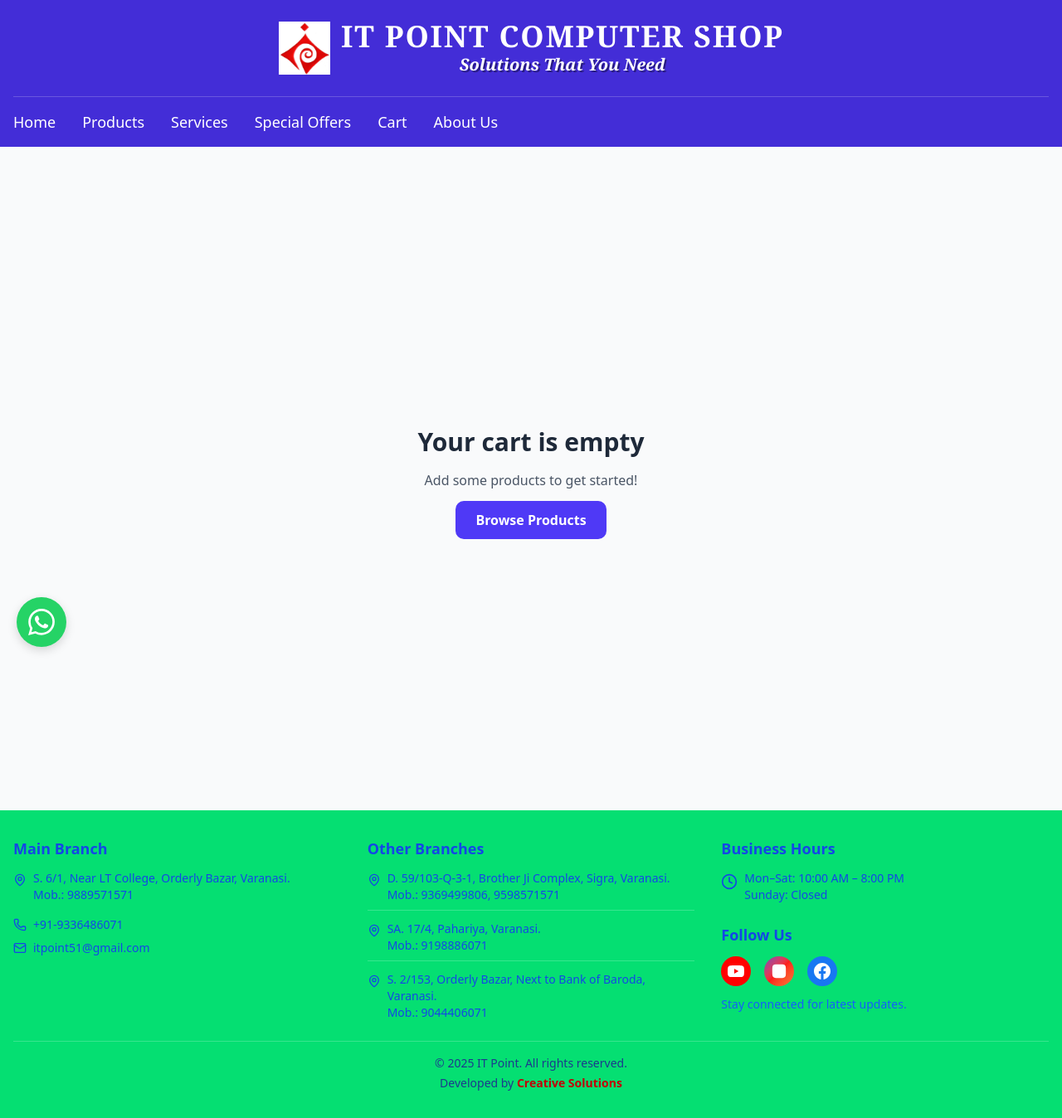
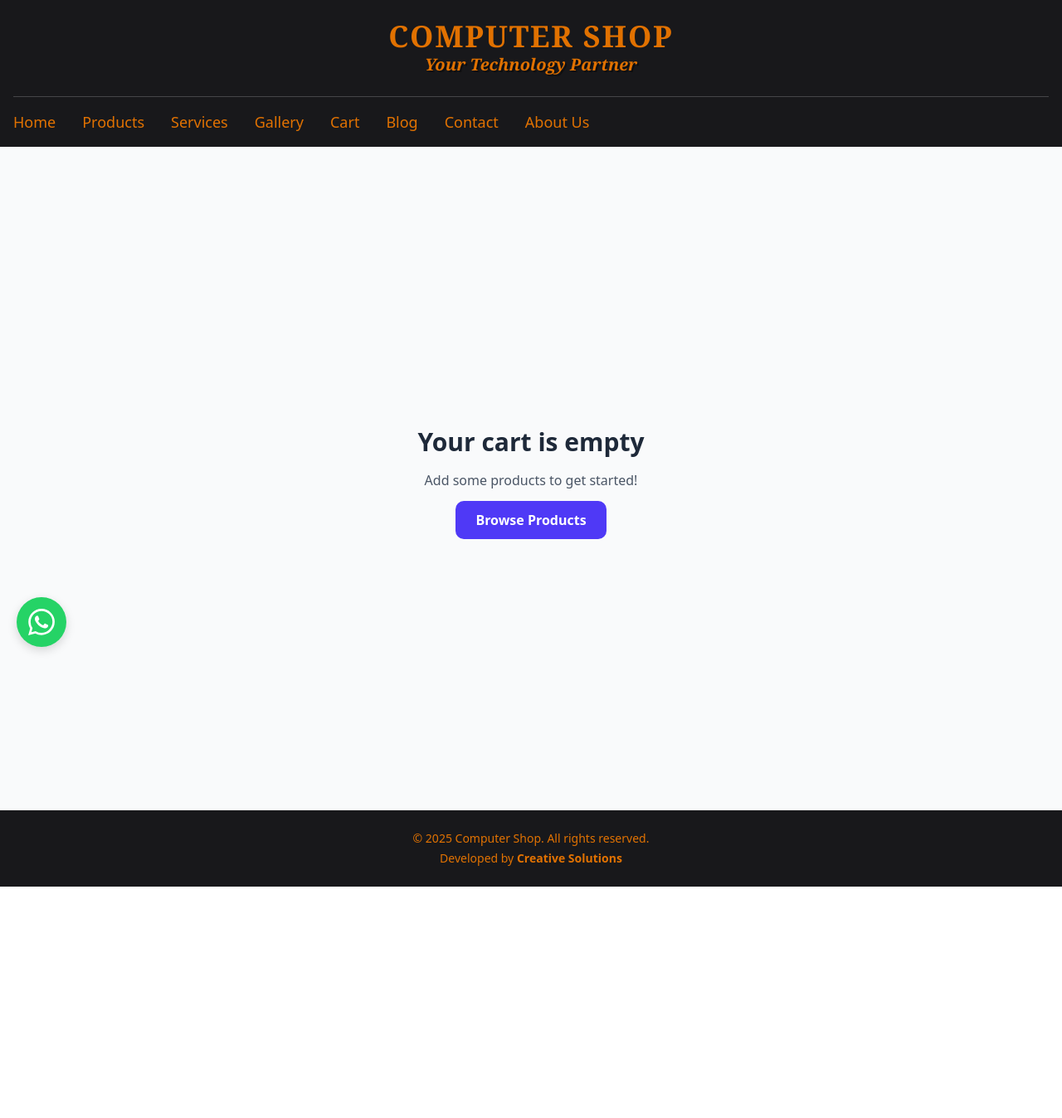
Before and after one commit to kp1153/itpoint, a Next.js app: page /cart in a window 1280 px wide. Shown: the whole page at 83% size. After the commit the page ends 1069 px from the top, so only its background shows below. Built offline with nearby package versions, Linux system fonts and the light colour scheme.

Commit message:
force deploy

```diff
--- a/app/layout.js
+++ b/app/layout.js
@@ -16,50 +16,38 @@ const geistMono = Geist_Mono({
 
 export const metadata = {
   title:
-    "IT Point Computer Shop Varanasi | Laptop, Desktop Repair & Sales | Orderly Bazar, Pahariya, Sigra",
+    "Professional Web Developer | Custom Website Development & Design Services",
   description:
-    "Leading computer shop in Varanasi with 4 locations - Orderly Bazar Main Branch near LT College (Lapcare Dealer), Sigra Branch at Hotel Purvika, Pahariya Branch & Orderly Bazar Branch near Bank of Baroda. Expert laptop repair, desktop sales, SSD upgrades, printer repair, computer accessories at best prices. Authorized dealer with 15+ years experience in Varanasi.",
+    "Expert web developer specializing in custom website development, e-commerce solutions, responsive design, and digital solutions. Transform your business with professional web development services.",
   keywords: [
-    "computer shop varanasi",
-    "laptop repair varanasi",
-    "desktop repair varanasi",
-    "it point varanasi",
-    "computer accessories varanasi",
-    "laptop sales varanasi",
-    "orderly bazar computer shop",
-    "orderly bazar lt college computer shop",
-    "pahariya computer shop",
-    "sigra computer shop",
-    "hotel purvika computer shop",
-    "bank of baroda computer shop varanasi",
-    "lapcare dealer varanasi",
-    "chip level repair varanasi",
-    "printer repair varanasi",
-    "ssd upgrade varanasi",
-    "hdd upgrade varanasi",
-    "gaming laptop varanasi",
-    "business laptop varanasi",
-    "branded desktop varanasi",
-    "computer repair near me varanasi",
-    "best computer shop varanasi",
-    "trusted laptop dealer varanasi",
-    "amc service varanasi",
-    "data recovery varanasi",
-    "software installation varanasi",
-    "computer shop near lt college varanasi",
-    "computer shop sigra varanasi",
-    "computer shop pahariya varanasi",
+    "web developer",
+    "website development",
+    "custom website design",
+    "e-commerce development",
+    "responsive web design",
+    "professional web developer",
+    "website design services",
+    "web development services",
+    "business website development",
+    "portfolio website",
+    "landing page design",
+    "react developer",
+    "next.js developer",
+    "full stack developer",
+    "frontend developer",
+    "website maintenance",
+    "seo optimization",
+    "web application development",
   ],
-  authors: [{ name: "IT Point Computer Shop" }],
-  creator: "IT Point Computer Shop",
-  publisher: "IT Point Computer Shop",
+  authors: [{ name: "Web Developer KP" }],
+  creator: "Web Developer KP",
+  publisher: "Web Developer KP",
   openGraph: {
-    title:
-      "IT Point Computer Shop - Varanasi's Trusted Laptop & Computer Store",
+    title: "Web Developer KP - Professional Website Development Services",
     description:
-      "4 locations in Varanasi: Orderly Bazar Main (near LT College - Lapcare Dealer), Sigra (Hotel Purvika), Pahariya & Orderly Bazar (Bank of Baroda). Laptop repair, desktop sales, gaming laptops, accessories & chip-level service. 15+ years trusted experience.",
-    url: "https://itpointcomputershop.in",
-    siteName: "IT Point Computer Shop Varanasi",
+      "Transform your business with custom website development, e-commerce solutions, and professional web design. Expert developer delivering high-quality digital solutions.",
+    url: "https://www.web-developer-kp.com",
+    siteName: "Web Developer KP",
     locale: "en_IN",
     type: "website",
     images: [
@@ -67,15 +55,15 @@ export const metadata = {
         url: "/og-image.jpg",
         width: 1200,
         height: 630,
-        alt: "IT Point Computer Shop Varanasi - 4 Locations",
+        alt: "Web Developer KP - Professional Web Development",
       },
     ],
   },
   twitter: {
     card: "summary_large_image",
-    title: "IT Point Computer Shop Varanasi - 4 Locations",
+    title: "Web Developer KP - Custom Web Development",
     description:
-      "Laptop repair, desktop sales & computer accessories in Varanasi. Main Branch: Orderly Bazar (LT College), Branches: Sigra, Pahariya & Orderly Bazar.",
+      "Professional web developer offering custom website development, e-commerce solutions, and responsive design services.",
   },
   robots: {
     index: true,
@@ -89,22 +77,16 @@ export const metadata = {
     },
   },
   alternates: {
-    canonical: "https://itpointcomputershop.in",
+    canonical: "https://www.web-developer-kp.com",
   },
   verification: {
     google: "your-google-verification-code",
   },
   category: "technology",
   other: {
-    "geo.region": "IN-UP",
-    "geo.placename": "Varanasi",
-    "geo.position": "25.3176;82.9739",
-    "business.contact_data.street_address":
-      "S. 6/1, Near LT College, Orderly Bazar",
-    "business.contact_data.locality": "Varanasi",
-    "business.contact_data.region": "Uttar Pradesh",
-    "business.contact_data.postal_code": "221002",
+    "geo.region": "IN",
     "business.contact_data.country_name": "India",
+    "service.type": "Web Development",
   },
 };
 
@@ -129,100 +111,71 @@ export default function RootLayout({ children }) {
           dangerouslySetInnerHTML={{
             __html: JSON.stringify({
               "@context": "https://schema.org",
-              "@type": "LocalBusiness",
-              "@id": "https://itpointcomputershop.in",
-              name: "IT Point Computer Shop",
-              image: "https://itpointcomputershop.in/og-image.jpg",
+              "@type": "ProfessionalService",
+              "@id": "https://www.web-developer-kp.com",
+              name: "Web Developer KP",
+              image: "https://www.web-developer-kp.com/og-image.jpg",
               description:
-                "Leading computer shop in Varanasi with laptop repair, desktop sales, and computer accessories",
-              url: "https://itpointcomputershop.in",
-              telephone: "+919336486071",
-              email: "itpoint51@gmail.com",
-              priceRange: "₹₹",
+                "Professional web developer offering custom website development, e-commerce solutions, responsive design, and comprehensive digital services for businesses.",
+              url: "https://www.web-developer-kp.com",
+              telephone: "+919999999999",
+              email: "contact@web-developer-kp.com",
+              priceRange: "₹₹₹",
               address: {
                 "@type": "PostalAddress",
-                streetAddress: "S. 6/1, Near LT College, Orderly Bazar",
-                addressLocality: "Varanasi",
-                addressRegion: "Uttar Pradesh",
-                postalCode: "221002",
                 addressCountry: "IN",
               },
-              geo: {
-                "@type": "GeoCoordinates",
-                latitude: "25.3176",
-                longitude: "82.9739",
+              areaServed: {
+                "@type": "Country",
+                name: "India",
               },
-              openingHoursSpecification: [
-                {
-                  "@type": "OpeningHoursSpecification",
-                  dayOfWeek: [
-                    "Monday",
-                    "Tuesday",
-                    "Wednesday",
-                    "Thursday",
-                    "Friday",
-                    "Saturday",
-                  ],
-                  opens: "10:00",
-                  closes: "20:00",
-                },
+              serviceType: [
+                "Website Development",
+                "E-commerce Development",
+                "Web Application Development",
+                "Responsive Web Design",
+                "Custom Web Solutions",
+                "Website Maintenance",
+                "SEO Optimization",
               ],
-              contactPoint: [
-                {
-                  "@type": "ContactPoint",
-                  telephone: "+919889571571",
-                  contactType: "Main Branch",
-                },
-                {
-                  "@type": "ContactPoint",
-                  telephone: "+919369499806",
-                  contactType: "Sigra Branch",
-                },
-                {
-                  "@type": "ContactPoint",
-                  telephone: "+919198886071",
-                  contactType: "Pahariya Branch",
-                },
-                {
-                  "@type": "ContactPoint",
-                  telephone: "+919044406071",
-                  contactType: "Orderly Bazar Branch",
-                },
-              ],
-              areaServed: {
-                "@type": "City",
-                name: "Varanasi",
-              },
               hasOfferCatalog: {
                 "@type": "OfferCatalog",
-                name: "Computer Services and Products",
+                name: "Web Development Services",
                 itemListElement: [
                   {
                     "@type": "Offer",
                     itemOffered: {
                       "@type": "Service",
-                      name: "Laptop Repair",
+                      name: "Custom Website Development",
+                      description:
+                        "Tailored website solutions built with modern technologies",
                     },
                   },
                   {
                     "@type": "Offer",
                     itemOffered: {
                       "@type": "Service",
-                      name: "Desktop Repair",
+                      name: "E-commerce Development",
+                      description:
+                        "Full-featured online store development with payment integration",
                     },
                   },
                   {
                     "@type": "Offer",
                     itemOffered: {
-                      "@type": "Product",
-                      name: "Laptop Sales",
+                      "@type": "Service",
+                      name: "Responsive Web Design",
+                      description:
+                        "Mobile-friendly designs that work on all devices",
                     },
                   },
                   {
                     "@type": "Offer",
                     itemOffered: {
-                      "@type": "Product",
-                      name: "Computer Accessories",
+                      "@type": "Service",
+                      name: "Website Maintenance",
+                      description:
+                        "Ongoing support and updates for your website",
                     },
                   },
                 ],
@@ -249,7 +202,7 @@ export default function RootLayout({ children }) {
           {`
             (function() {
               var wa = document.createElement('a');
-              wa.href = 'https://wa.me/919336486071';
+              wa.href = 'https://wa.me/919999999999';
               wa.target = '_blank';
               wa.style.cssText = 'position:fixed;bottom:20px;left:20px;z-index:999;background:#25D366;color:#fff;border-radius:50%;width:60px;height:60px;display:flex;align-items:center;justify-content:center;box-shadow:0 4px 12px rgba(0,0,0,0.15);text-decoration:none;transition:transform 0.3s';
               wa.innerHTML = '<svg style="width:32px;height:32px" viewBox="0 0 24 24" fill="currentColor"><path d="M17.472 14.382c-.297-.149-1.758-.867-2.03-.967-.273-.099-.471-.148-.67.15-.197.297-.767.966-.94 1.164-.173.199-.347.223-.644.075-.297-.15-1.255-.463-2.39-1.475-.883-.788-1.48-1.761-1.653-2.059-.173-.297-.018-.458.13-.606.134-.133.298-.347.446-.52.149-.174.198-.298.298-.497.099-.198.05-.371-.025-.52-.075-.149-.669-1.612-.916-2.207-.242-.579-.487-.5-.669-.51-.173-.008-.371-.01-.57-.01-.198 0-.52.074-.792.372-.272.297-1.04 1.016-1.04 2.479 0 1.462 1.065 2.875 1.213 3.074.149.198 2.096 3.2 5.077 4.487.709.306 1.262.489 1.694.625.712.227 1.36.195 1.871.118.571-.085 1.758-.719 2.006-1.413.248-.694.248-1.289.173-1.413-.074-.124-.272-.198-.57-.347m-5.421 7.403h-.004a9.87 9.87 0 01-5.031-1.378l-.361-.214-3.741.982.998-3.648-.235-.374a9.86 9.86 0 01-1.51-5.26c.001-5.45 4.436-9.884 9.888-9.884 2.64 0 5.122 1.03 6.988 2.898a9.825 9.825 0 012.893 6.994c-.003 5.45-4.437 9.884-9.885 9.884m8.413-18.297A11.815 11.815 0 0012.05 0C5.495 0 .16 5.335.157 11.892c0 2.096.547 4.142 1.588 5.945L.057 24l6.305-1.654a11.882 11.882 0 005.683 1.448h.005c6.554 0 11.89-5.335 11.893-11.893a11.821 11.821 0 00-3.48-8.413Z"/></svg>';
--- a/components/Footer.js
+++ b/components/Footer.js
@@ -1,164 +1,18 @@
-import Link from "next/link";
-import { MapPin, Phone, Mail, Clock } from "lucide-react";
-
 export default function Footer() {
   return (
-    <footer className="bg-green-400 text-blue-700">
-      <div className="max-w-7xl mx-auto px-4 py-8">
-        <div className="grid grid-cols-1 md:grid-cols-3 gap-8">
-          {/* Main Branch + Common Contact */}
-          <div>
-            <h3 className="text-lg font-semibold mb-3">Main Branch</h3>
-            <div className="flex gap-2 items-start text-sm mb-4">
-              <MapPin className="h-4 w-4 mt-1 flex-shrink-0" />
-              <span>
-                S. 6/1, Near LT College, Orderly Bazar, Varanasi.
-                <br />
-                Mob.: 9889571571
-              </span>
-            </div>
-
-            <div className="space-y-2 text-sm">
-              <div className="flex items-center gap-2">
-                <Phone className="h-4 w-4" />
-                <a href="tel:+919336486071" className="hover:text-white">
-                  +91-9336486071
-                </a>
-              </div>
-
-              <div className="flex items-center gap-2">
-                <Mail className="h-4 w-4" />
-                <a
-                  href="mailto:itpoint51@gmail.com"
-                  className="hover:text-white"
-                >
-                  itpoint51@gmail.com
-                </a>
-              </div>
-            </div>
-          </div>
-
-          {/* Other Branches */}
-          <div>
-            <h3 className="text-lg font-semibold mb-3">Other Branches</h3>
-
-            <ul className="space-y-3 text-sm">
-              <li className="pb-2 border-b border-white/20">
-                <div className="flex gap-2 items-start">
-                  <MapPin className="h-4 w-4 mt-1 flex-shrink-0" />
-                  <span>
-                    D. 59/103-Q-3-1, Brother Ji Complex, Sigra, Varanasi.
-                    <br />
-                    Mob.: 9369499806, 9598571571
-                  </span>
-                </div>
-              </li>
-
-              <li className="pb-2 border-b border-white/20">
-                <div className="flex gap-2 items-start">
-                  <MapPin className="h-4 w-4 mt-1 flex-shrink-0" />
-                  <span>
-                    SA. 17/4, Pahariya, Varanasi.
-                    <br />
-                    Mob.: 9198886071
-                  </span>
-                </div>
-              </li>
-
-              <li>
-                <div className="flex gap-2 items-start">
-                  <MapPin className="h-4 w-4 mt-1 flex-shrink-0" />
-                  <span>
-                    S. 2/153, Orderly Bazar, Next to Bank of Baroda, Varanasi.
-                    <br />
-                    Mob.: 9044406071
-                  </span>
-                </div>
-              </li>
-            </ul>
-          </div>
-
-          {/* Hours & Social */}
-          <div>
-            <h3 className="text-lg font-semibold mb-3">Business Hours</h3>
-            <div className="flex gap-2 items-start text-sm mb-6">
-              <Clock className="h-5 w-5 mt-1 flex-shrink-0" />
-              <span>
-                Mon–Sat: 10:00 AM – 8:00 PM <br />
-                Sunday: Closed
-              </span>
-            </div>
-
-            <h3 className="text-lg font-semibold mb-3">Follow Us</h3>
-            <div className="flex gap-4 mb-3">
-              {/* YouTube */}
-              <a
-                href="https://www.youtube.com/@itpointcomputershop"
-                target="_blank"
-                rel="noopener noreferrer"
-                className="bg-[#FF0000] p-2 rounded-full hover:bg-[#CC0000] transition-colors"
-                aria-label="Visit our YouTube channel"
-              >
-                <svg
-                  className="h-5 w-5 text-white"
-                  viewBox="0 0 24 24"
-                  fill="currentColor"
-                >
-                  <path d="M23.498 6.186a3.016 3.016 0 0 0-2.122-2.136C19.505 3.545 12 3.545 12 3.545s-7.505 0-9.377.505A3.017 3.017 0 0 0 .502 6.186C0 8.07 0 12 0 12s0 3.93.502 5.814a3.016 3.016 0 0 0 2.122 2.136c1.871.505 9.376.505 9.376.505s7.505 0 9.377-.505a3.015 3.015 0 0 0 2.122-2.136C24 15.93 24 12 24 12s0-3.93-.502-5.814zM9.545 15.568V8.432L15.818 12l-6.273 3.568z" />
-                </svg>
-              </a>
-
-              {/* Instagram */}
-              <a
-                href="https://www.instagram.com/itpointcomputershop?igsh=ZWFlNjNnOWl6a2Nj&utm_source=qr"
-                target="_blank"
-                rel="noopener noreferrer"
-                className="bg-gradient-to-br from-[#833AB4] via-[#FD1D1D] to-[#F77737] p-2 rounded-full hover:opacity-90 transition-opacity"
-                aria-label="Follow us on Instagram"
-              >
-                <svg
-                  className="h-5 w-5 text-white"
-                  viewBox="0 0 24 24"
-                  fill="currentColor"
-                >
-                  <path d="M12 2.163c3.204 0 3.584.012 4.85.07 3.252.148 4.771 1.691 4.919 4.919.058 1.265.069 1.645.069 4.849 0 3.205-.012 3.584-.069 4.849-.149 3.225-1.664 4.771-4.919 4.919-1.266.058-1.644.07-4.85.07-3.204 0-3.584-.012-4.849-.07-3.26-.149-4.771-1.699-4.919-4.92-.058-1.265-.07-1.644-.07-4.849 0-3.204.013-3.583.07-4.849.149-3.227 1.664-4.771 4.919-4.919z" />
-                </svg>
-              </a>
-
-              {/* Facebook */}
-              <a
-                href="https://www.facebook.com/share/19Fx1RQx7i/?mibextid=wwXIfr"
-                target="_blank"
-                rel="noopener noreferrer"
-                className="bg-[#1877F2] p-2 rounded-full hover:bg-[#166FE5] transition-colors"
-                aria-label="Follow us on Facebook"
-              >
-                <svg
-                  className="h-5 w-5 text-white"
-                  viewBox="0 0 24 24"
-                  fill="currentColor"
-                >
-                  <path d="M24 12.073c0-6.627-5.373-12-12-12s-12 5.373-12 12c0 5.99 4.388 10.954 10.125 11.854v-8.385H7.078v-3.47h3.047V9.43c0-3.007 1.792-4.669 4.533-4.669 1.312 0 2.686.235 2.686.235v2.953H15.83c-1.491 0-1.956.925-1.956 1.874v2.25h3.328l-.532 3.47h-2.796v8.385C19.612 23.027 24 18.062 24 12.073z" />
-                </svg>
-              </a>
-            </div>
-
-            <p className="text-sm text-blue-600">
-              Stay connected for latest updates.
-            </p>
-          </div>
-        </div>
-
-        {/* Bottom Bar */}
-        <div className="border-t border-white/20 mt-6 pt-4 text-center text-sm text-blue-900">
-          <p>© {new Date().getFullYear()} IT Point. All rights reserved.</p>
+    <footer className="bg-zinc-900 text-amber-600">
+      <div className="max-w-7xl mx-auto px-4 py-6">
+        <div className="text-center text-sm">
+          <p>
+            © {new Date().getFullYear()} Computer Shop. All rights reserved.
+          </p>
           <p className="mt-1">
             Developed by{" "}
             <a
               href="https://www.web-developer-kp.com"
               target="_blank"
               rel="noopener noreferrer"
-              className="hover:underline font-semibold text-red-700"
+              className="hover:underline font-semibold"
             >
               Creative Solutions
             </a>
--- a/components/Navbar.js
+++ b/components/Navbar.js
@@ -1,7 +1,6 @@
 "use client";
 
 import Link from "next/link";
-import Image from "next/image";
 import { Menu } from "lucide-react";
 import { useState, useEffect } from "react";
 import {
@@ -14,12 +13,14 @@ import {
 export default function Navbar() {
   const [isOpen, setIsOpen] = useState(false);
 
-  const navLinks = [
+const navLinks = [
     { title: "Home", href: "/" },
     { title: "Products", href: "/products" },
     { title: "Services", href: "/#services" },
-    { title: "Special Offers", href: "/#offers" },
+    { title: "Gallery", href: "/#gallery" },
     { title: "Cart", href: "/cart" },
+    { title: "Blog", href: "/blog" },
+    { title: "Contact", href: "/#contact" },
     { title: "About Us", href: "/#about" },
   ];
 
@@ -44,27 +45,17 @@ export default function Navbar() {
   }, []);
 
   return (
-    <nav className="bg-indigo-700 text-white shadow-lg">
+    <nav className="bg-zinc-900 text-amber-600 shadow-lg">
       <div className="max-w-7xl mx-auto px-4">
         <div className="flex items-center justify-between py-6 min-h-[80px]">
           <div className="flex items-center gap-3 w-full justify-center text-center">
-            <div className="w-16 h-16 relative">
-              <Image
-                src="/logo.png"
-                alt="IT Point Logo"
-                fill
-                className="object-contain"
-                priority
-              />
-            </div>
-
             <div className="text-center">
-              <h1 className="text-4xl font-extrabold tracking-wider text-white font-serif">
-                IT POINT COMPUTER SHOP
+              <h1 className="text-4xl font-extrabold tracking-wider text-amber-600 font-serif">
+                COMPUTER SHOP
               </h1>
 
-              <p className="text-xl font-semibold italic text-white font-serif drop-shadow-[2px_2px_0px_rgba(0,0,0,0.4)]">
-                Solutions That You Need
+              <p className="text-xl font-semibold italic text-amber-600 font-serif drop-shadow-[2px_2px_0px_rgba(0,0,0,0.4)]">
+                Your Technology Partner
               </p>
             </div>
           </div>
```
